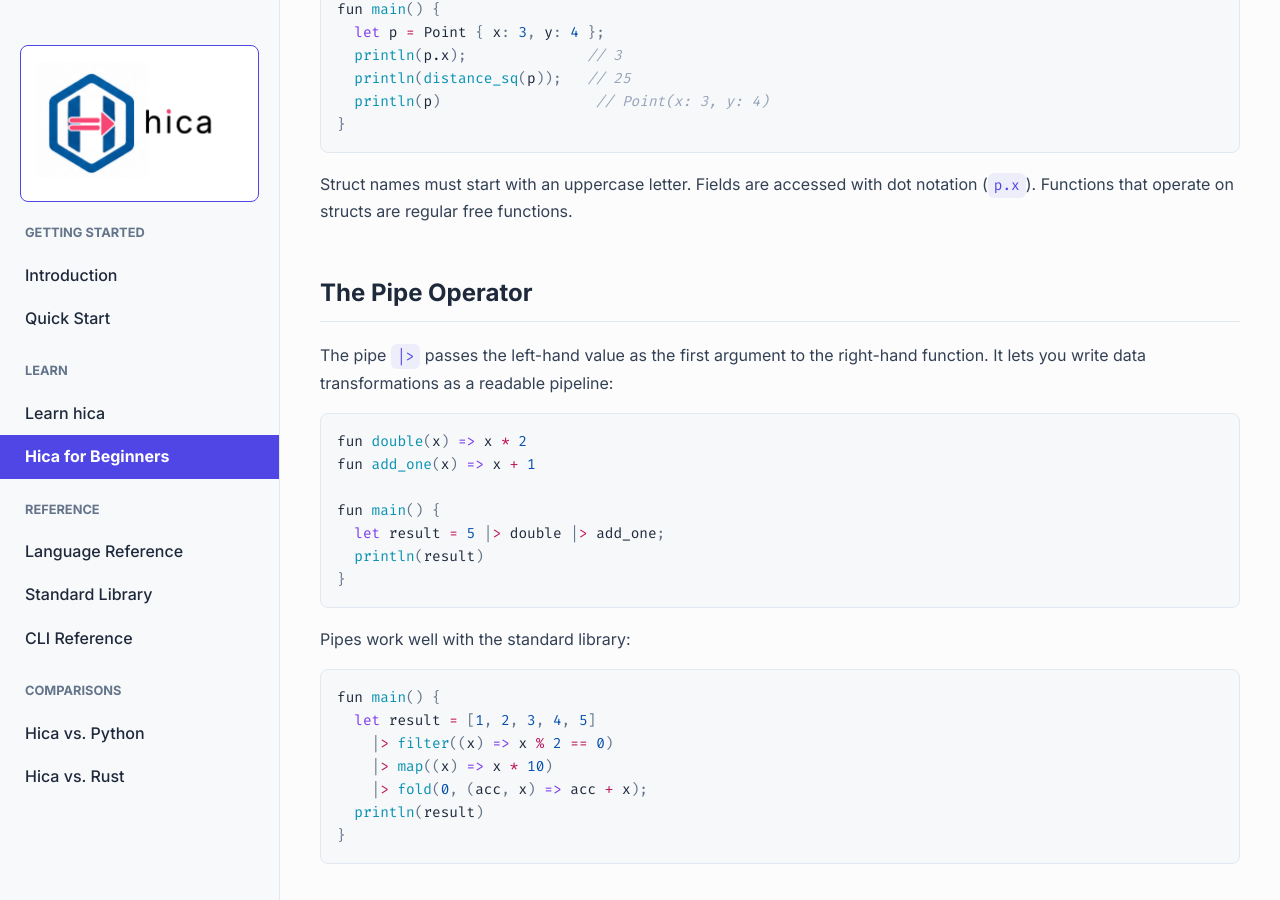
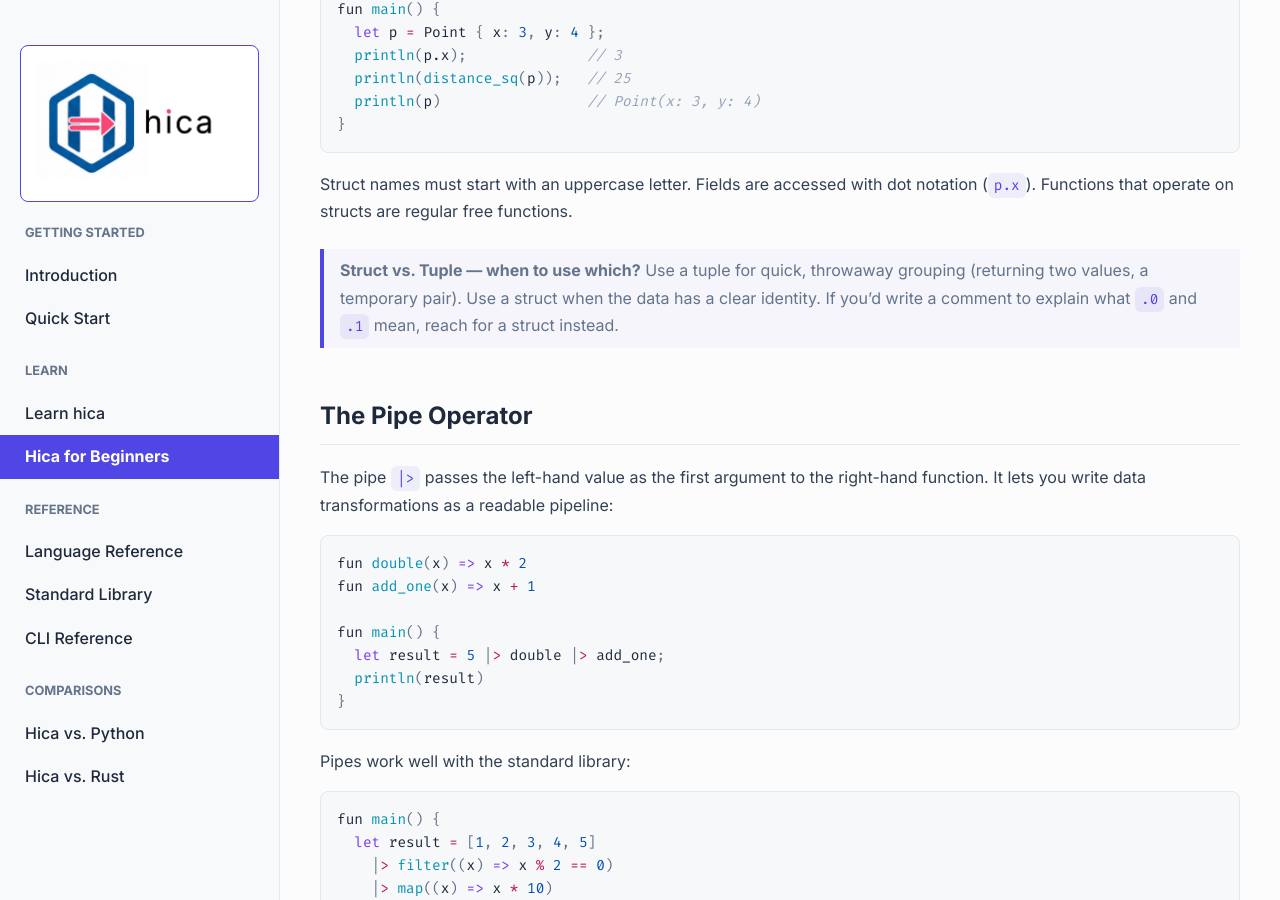
Before and after one commit to cladam/hica, a Jekyll site: the page built from docs/hica-for-beginners.md, in a window 1280 px wide and 900 px high, scrolled down 6205 px. Built offline with Jekyll 4.4.1, drawn with Linux system fonts in a browser that asks for light colours.

Commit message:
docs: minor update, difference between tuple and struct
Intent Log:
- Pre-sync safety snapshot

````diff
--- a/docs/hica-for-beginners.md
+++ b/docs/hica-for-beginners.md
@@ -249,11 +249,14 @@ fun main() {
   let p = Point { x: 3, y: 4 };
   println(p.x);              // 3
   println(distance_sq(p));   // 25
-  println(p)                  // Point(x: 3, y: 4)
+  println(p)                 // Point(x: 3, y: 4)
 }
 ```
 
 Struct names must start with an uppercase letter. Fields are accessed with dot notation (`p.x`). Functions that operate on structs are regular free functions.
+
+> **Struct vs. Tuple — when to use which?**
+> Use a tuple for quick, throwaway grouping (returning two values, a temporary pair). Use a struct when the data has a clear identity. If you'd write a comment to explain what `.0` and `.1` mean, reach for a struct instead.
 
 ## The Pipe Operator
 
````
Also changed, not shown: 1 other file.
